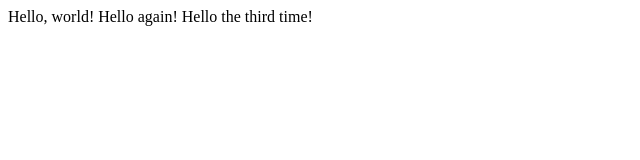
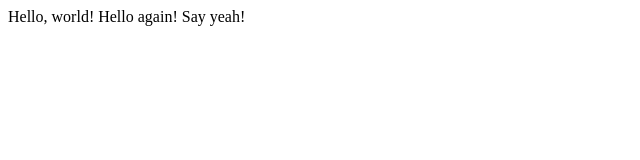
Before and after one commit to zheswien/lecture0, a plain HTML site: page hello.html in a window 1280 px wide. Shown: the full height of the page, 0-640 px from the left. Drawn offline with Linux system fonts and the light colour scheme.

Commit message:
Update hello.html

```diff
--- a/hello.html
+++ b/hello.html
@@ -4,6 +4,6 @@
         <title>My Webpage!</title>
     </head>
     <body>
-        Hello, world! Hello again! Hello the third time!
+        Hello, world! Hello again! Say yeah!
     </body>
 </html>
```
